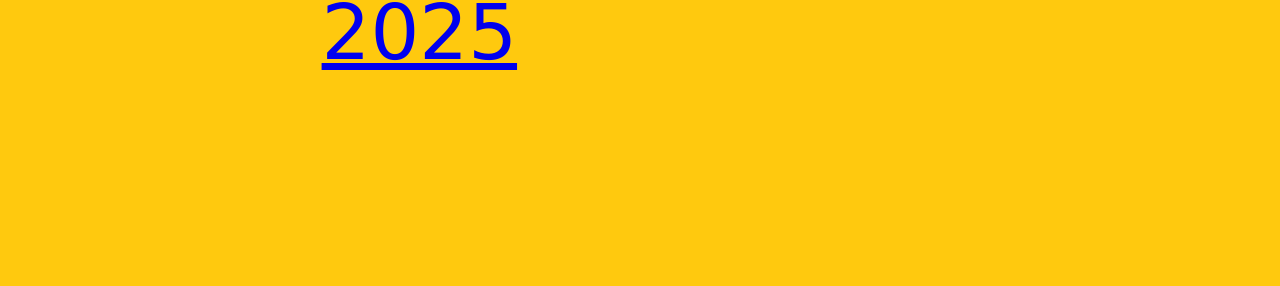
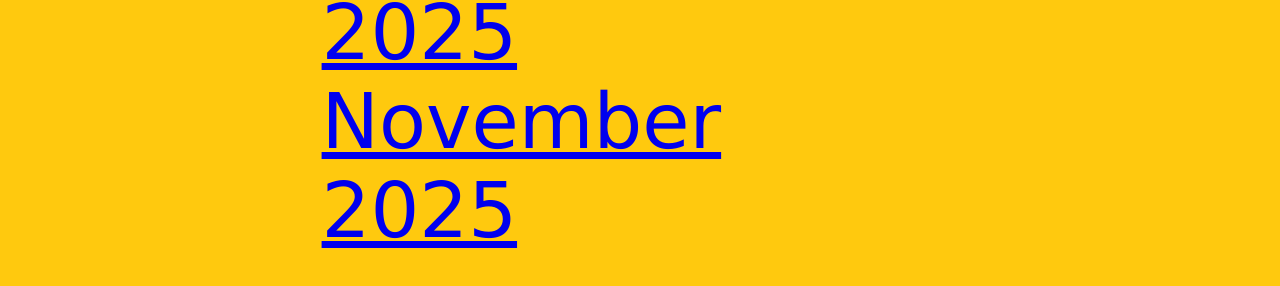
Before and after one commit to bgigiolio/webbies, a React (Vite) app in the folder ChrisCrumbs/: page / in a window 1280 px wide. Shown: the part 1198-1484 px from the top of the page. Built offline with nearby package versions, Linux system fonts and the light colour scheme.

Commit message:
November update

```diff
--- a/ChrisCrumbs/src/App.jsx
+++ b/ChrisCrumbs/src/App.jsx
@@ -13,7 +13,8 @@ function App() {
     {url: "https://ia600905.us.archive.org/6/items/chrisletter-july/ChrisletterJuly.pdf", date: "July 2025"},
     {url: "https://ia601002.us.archive.org/2/items/guppy-test-5/guppy%20test%205.pdf", date: "August 2025"},
     {url: "https://ia600205.us.archive.org/28/items/papageegee/papageegee.pdf", date: "September 2025"},
-    {url: "https://ia803404.us.archive.org/34/items/october-newsletter/October%20Newsletter.pdf", date: "October 2025"}
+    {url: "https://ia803404.us.archive.org/34/items/october-newsletter/October%20Newsletter.pdf", date: "October 2025"},
+    {url: "https://ia601608.us.archive.org/12/items/november-newsletter_202601/November%20Newsletter.pdf", date: "November 2025"}
   ]
   // useEffect(() => {
   //   axios.get(baseURL + "/")
```
